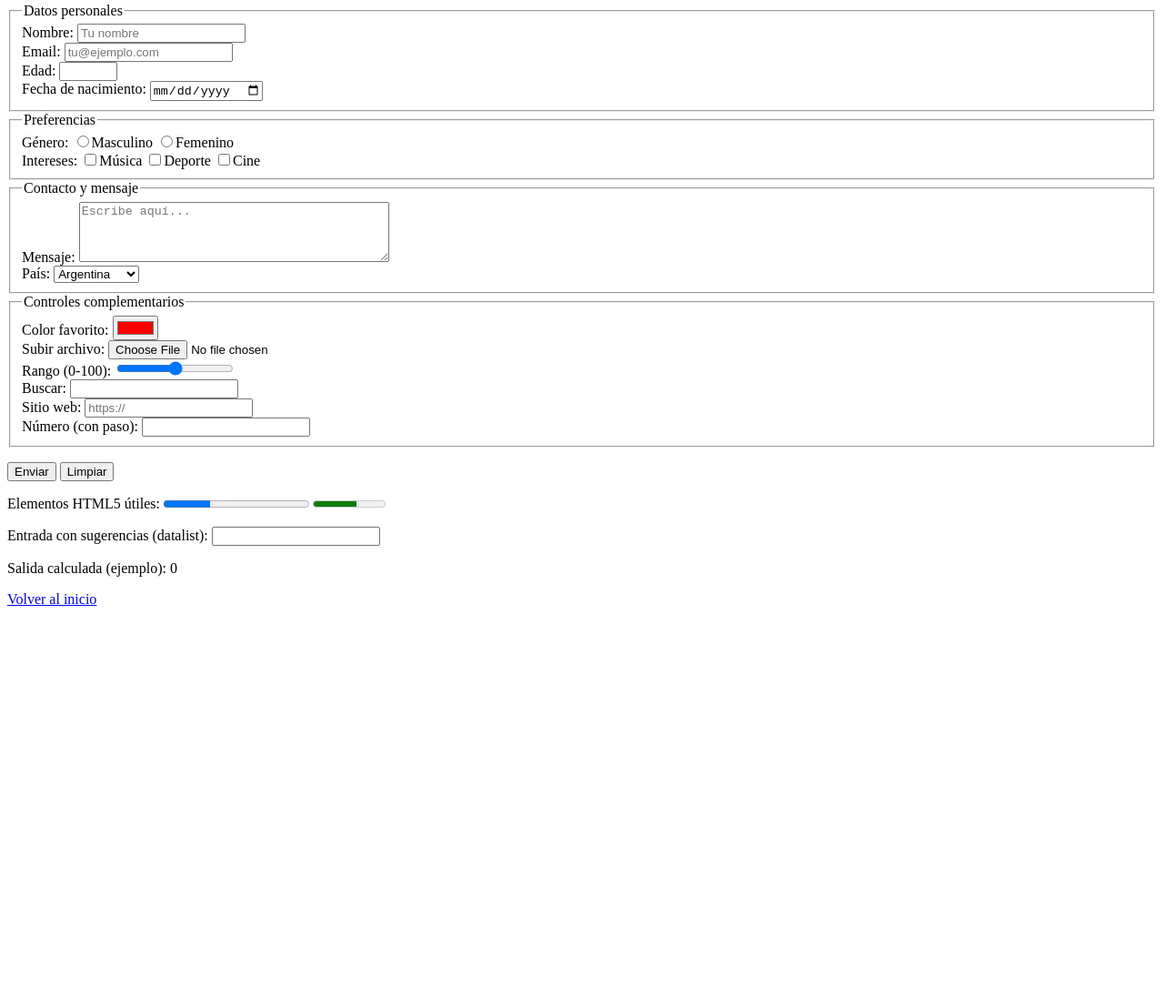
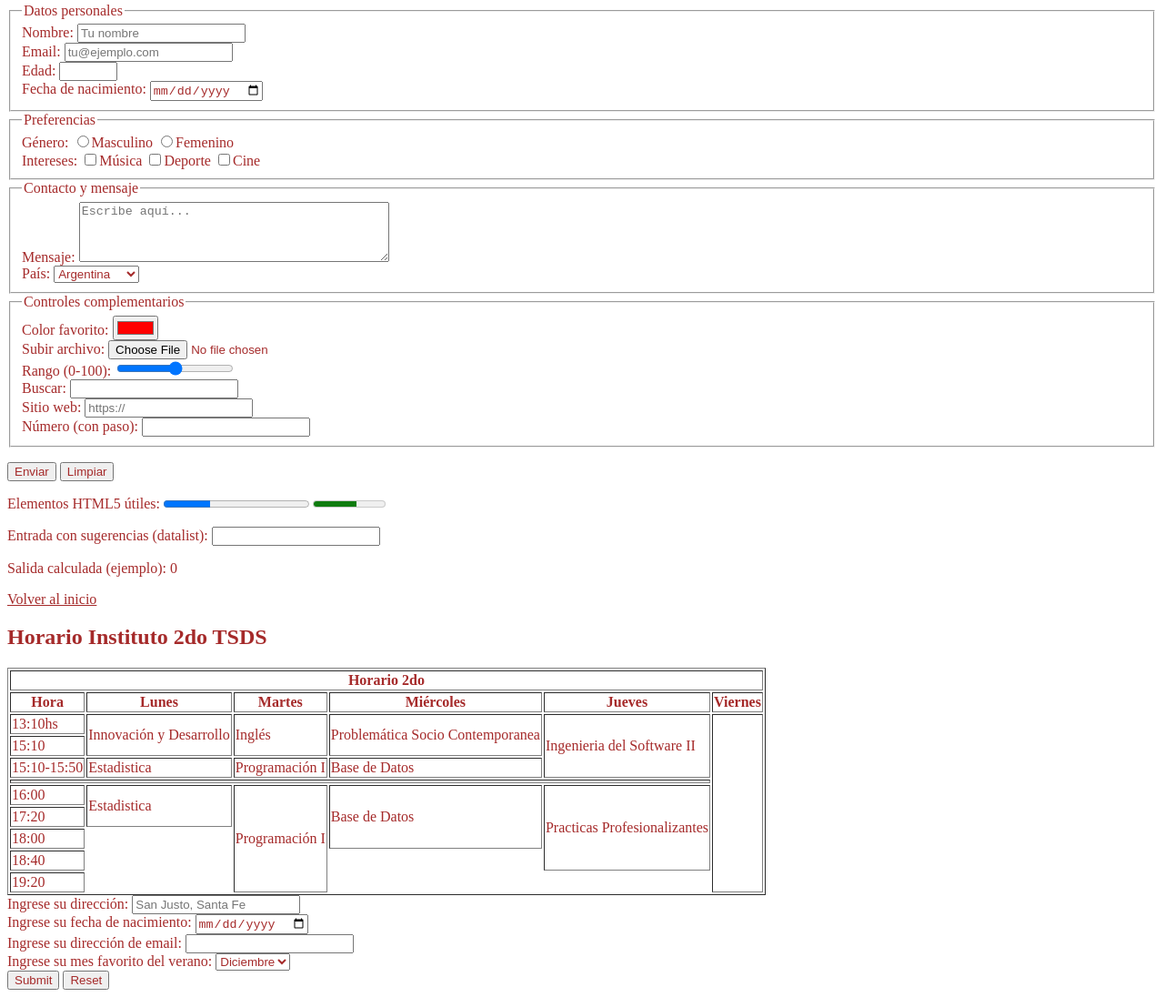
Before and after one commit to fusteraquiles-cyber/Ingenieria2, a website: page form-elements.html in a window 1280 px wide. Shown: the part 113-1209 px from the top of the page at 91% size. Before the commit the page ends 800 px from the top, so only its background shows below. Drawn offline with Linux system fonts and the light colour scheme.

Commit message:
Añadir estilo y mejorar formulario con nuevos campos y tabla de horario

```diff
--- a/form-elements.html
+++ b/form-elements.html
@@ -83,6 +83,12 @@
         <label for="numero">Número (con paso):</label>
         <input type="number" id="numero" name="numero" step="0.5">
       </fieldset>
+      <style>
+        * {
+            color:brown;
+        }
+
+      </style>
 
       <p>
         <button type="submit">Enviar</button>
@@ -107,5 +113,69 @@
   <footer>
     <p><a href="index.html">Volver al inicio</a></p>
   </footer>
+  <h2>Horario Instituto 2do TSDS</h2>
+
+<table border="1">
+	<tr>
+    	<th colspan="6"> Horario 2do </th>
+    </tr>
+	<tr>
+    	<th>Hora</th>
+        <th>Lunes</th>
+        <th>Martes</th>
+        <th>Mi&eacute;rcoles</th>
+        <th>Jueves</th>
+        <th>Viernes</th>
+    </tr>
+    <tr>
+    	<td>13:10hs</td>
+        <td rowspan="2">Innovaci&oacute;n y Desarrollo</td>
+        <td rowspan="2">Inglés</td>
+        <td rowspan="2">Problem&aacute;tica Socio Contemporanea</td>
+        <td rowspan="3">Ingenieria del Software II</td>
+        <td rowspan="9">&nbsp;</td>
+    </tr>
+    <tr>
+    	<td>15:10</td>
+    </tr>
+    <tr>
+    	<td>15:10-15:50</td>
+        <td>Estadistica</td>
+        <td>Programación I</td>
+        <td>Base de Datos</td>
+    </tr>
+    <tr><td colspan="5"></td></tr>
+    <tr>
+    	<td>16:00</td>
+        <td rowspan="2">Estadistica</td>
+        <td rowspan="5">Programación I</td>
+        <td rowspan="3">Base de Datos</td>
+        <td rowspan="4">Practicas Profesionalizantes</td>
+    </tr>
+    <tr><td>17:20</td></tr>
+    <tr><td>18:00</td></tr>
+    <tr><td>18:40</td></tr>
+    <tr><td>19:20</td></tr>
+</table>
+
+<form method="get" action="https://www.algo.com">
+	<label for="domicilio">Ingrese su dirección:</label>
+	<input name="domicilio" id="domicilio" type="text" placeholder="San Justo, Santa Fe"/>
+	<br/>
+		<label for="fechanac">Ingrese su fecha de nacimiento:</label>
+		<input name="fechanac" id="fechanac" type="date"/>
+	<br/>
+		<label for="email">Ingrese su dirección de email:</label>
+		<input name="email" id="email" type="email"/>
+	<br/>
+		<label for="mes">Ingrese su mes favorito del verano:</label>
+		<select name="mes" id="mes">
+			<option value="12">Diciembre</option>
+    		<option value="1">Enero</option>
+    		<option value="2">Febrero</option>
+		</select>
+	<br/>
+		<input type="submit">
+		<input type="reset">
 </body>
 </html>
```
